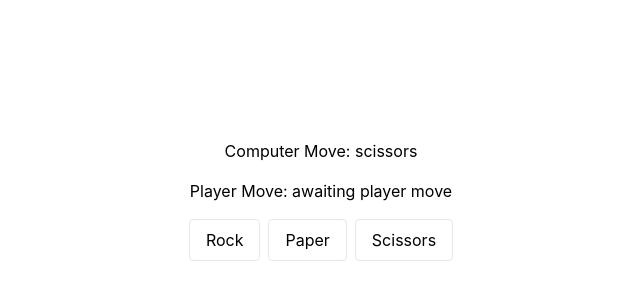
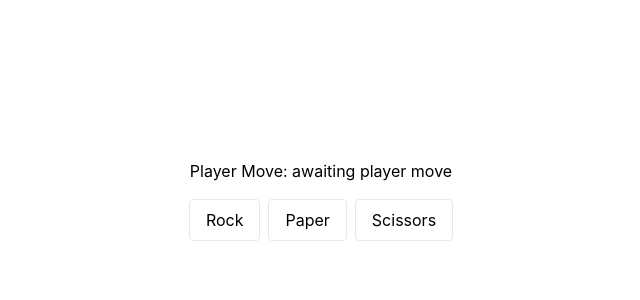
Before and after one commit to CCole/rock-paper-scissors, a React (Create React App) app: page / in a window 1280 px wide. Shown: the part 200-500 px from the top of the page, without its empty margins (319-959 px from the left). Built offline with nearby package versions, Linux system fonts and the light colour scheme.

Commit message:
hide computer move until player move is set.

```diff
--- a/src/App.tsx
+++ b/src/App.tsx
@@ -12,7 +12,7 @@ function App() {
 
   return (
     <div className="min-h-screen flex flex-col items-center justify-center space-y-4">
-      <div>Computer Move: {computerMove}</div>
+      {playerMove && <div>Computer Move: {computerMove}</div>}
       <div>Player Move: {playerMove ?? "awaiting player move"} </div>
 
       {playerMove ?? (
```
